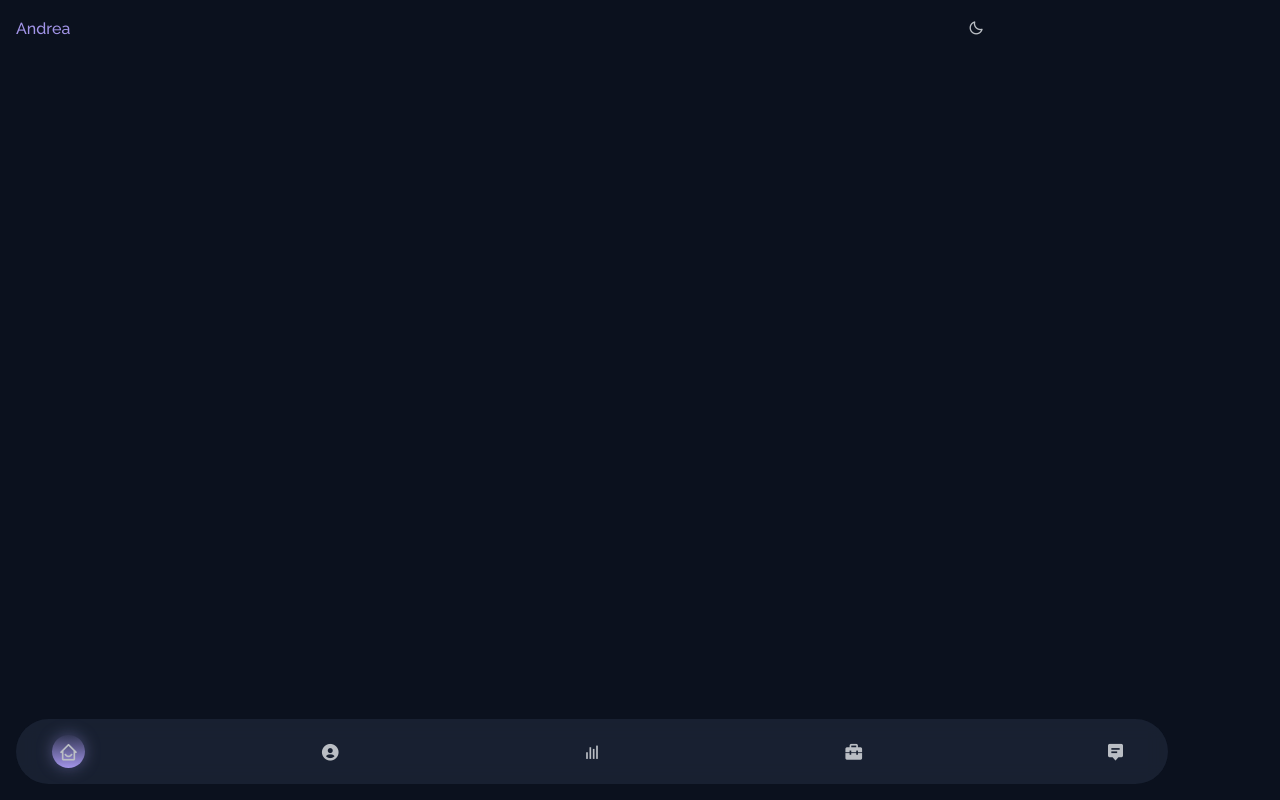
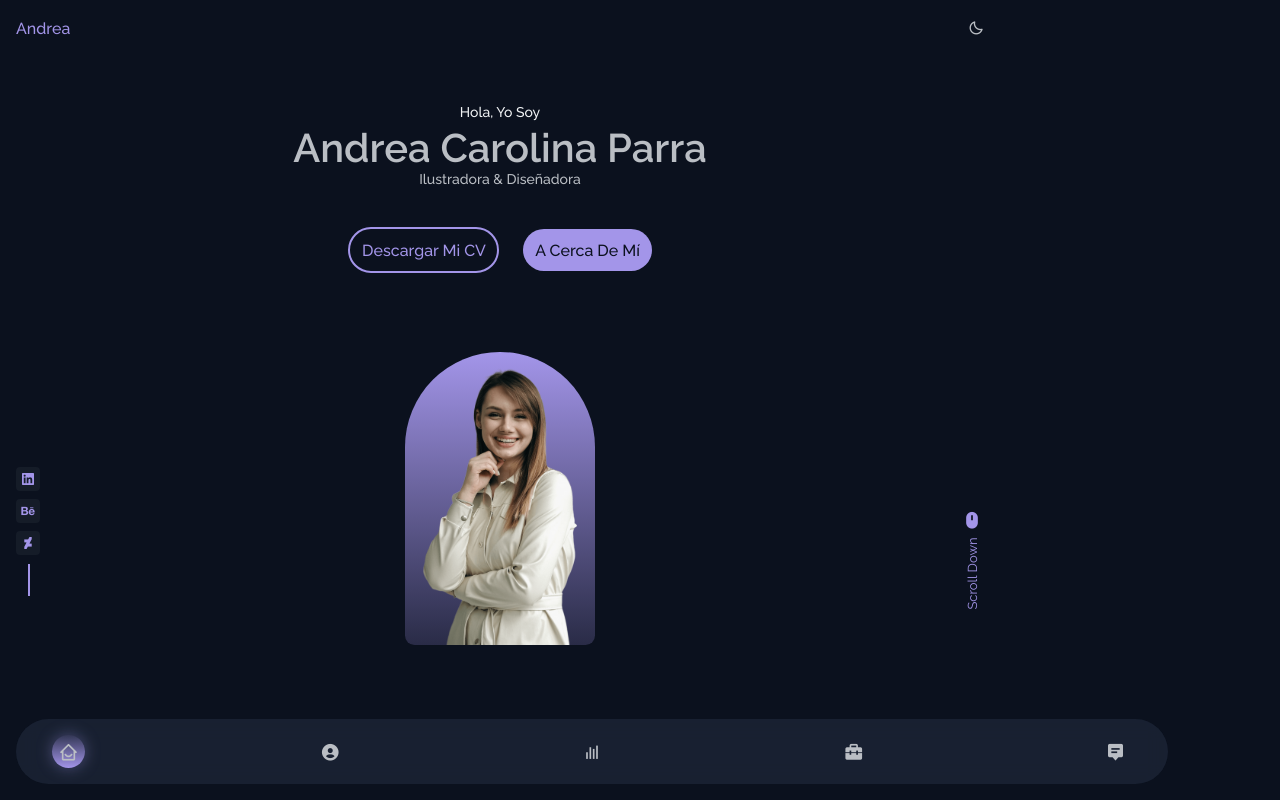
Before and after one commit to virutasoft/portfolioSiteAndreaPerezUrrutia, a plain HTML site: page index.html in a window 1280 px wide. Drawn offline with nearby package versions, Linux system fonts and the light colour scheme.

Commit message:
Home section finished, some corrections was implemented in some variables

```diff
--- a/css/styles.css
+++ b/css/styles.css
@@ -27,8 +27,9 @@
     /* fonts and typography */
     /* fonts and typography */
     --body-font:'Raleway', sans-serif;
-    --h1-font-size:1.75rem;
-    --h2-font-size:1.5rem;
+    --biggest-font-size:1.75rem;
+    --h1-font-size:1.5rem;
+    --h2-font-size:1.25rem;
     --h3-font-size:1rem;
     --normal-font-size:.938rem;
     --small-font-size:.813rem;
@@ -66,6 +67,7 @@
     box-sizing: border-box;
     padding: 0;
     margin: 0;
+    text-transform:  capitalize;
 }
 html{
     scroll-behavior: smooth;
@@ -225,3 +227,153 @@ img{
     box-shadow: 0 0 16px hsla(var(--first-hue),var(--sat), var(--lig), .4);
 }
 /* active link */
+
+/* change background header */
+
+/* change background header */
+
+/* HOME SECTION */
+.home__container{
+    position: relative;
+    row-gap: 4.9rem;
+    padding-top: 2rem;
+
+}
+
+.home__data{
+    text-align: center;
+
+}
+.home__greeting,
+.home__education{
+    font-size: var(--small-font-size);
+    font-weight: var(--font-medium);
+
+}
+
+.home__greeting{
+    display: block;
+    color: var(--title-color);
+    margin-bottom: .25rem;
+}
+
+.home__education{
+    color: var(--text-color);
+    margin-bottom: 2.5rem;
+
+}
+
+.home__name{
+    font-size: var(--biggest-font-size);
+
+}
+
+.home__img{
+    width: 160px;
+}
+
+.home__handle{
+    justify-self: center;
+    width: 190px;
+    height: 293px;
+    background: linear-gradient(180deg,
+                hsla(var(--first-hue), var(--sat), var(--lig), 1),
+                hsla(var(--first-hue), var(--sat), var(--lig), .2)
+
+                );
+    border-radius: 10rem 10rem 1rem 1rem;
+    display: flex;
+    align-items: flex-end;
+    justify-content: center;
+    overflow: hidden;
+}
+
+.home__buttons{
+    display: flex;
+    justify-content: center;
+    align-items: center;
+    gap: 1.5rem;
+}
+
+.home__social,
+.home__scroll{
+    position: absolute;
+
+}
+
+.home__social{
+    bottom: 5rem;
+    left: 0;
+    display: grid;
+    row-gap: .5rem;
+}
+
+.home__social-link{
+    width: max-content;
+    background-color: var(--container-color);
+    color: var(--first-color);
+    padding:.25rem;
+    border-radius: .25rem;
+    display: flex;
+    font-size: 1rem;
+    transition: .4s;
+}
+
+.home__social-link:hover{
+    background-color: var(--first-color);
+    color: #fff;
+}
+
+.home__social::after{
+    content: '';
+    width: 32px;
+    height: 2px;
+    background-color: var(--first-color);
+    transform: rotate(90deg) translate(16px, 3px);
+}
+
+.home__scroll{
+    color: var(--first-color);
+    right: -1.5rem;
+    bottom: 4rem;
+    display: grid;
+    row-gap: 2.25rem;
+    justify-items: center;
+}
+
+.home__scroll-icon{
+    font-size: 1.25rem;
+
+}
+
+.home__scroll-name{
+    font-size: var(--smaller-font-size);
+    transform: rotate(-90deg);
+
+}
+
+
+/* buttons */
+.button{
+    display: inline-block;
+    background-color: var(--first-color);
+    color: var(--body-color);
+    padding: .73rem;
+    border-radius: 25rem;
+    font-weight:var(--font-medium) ;
+    transition: .4s;
+}
+
+.button:hover{
+    background-color: var(--first-color-alt);
+    color: var(--body-color);
+}
+
+.button--ghost{
+    background-color: transparent;
+    border: 2px solid var(--first-color);
+    color: var(--first-color);
+}
+/* buttons */
+
+/* HOME SECTION */
--- a/index.html
+++ b/index.html
@@ -61,6 +61,48 @@
         </nav>
     </header>
 
+    <!-- MAIN -->
+    <main class="main">
+
+        <section class="home section" id="home">
+            <div class="home__container container grid">
+                <div class="home__data">
+                    <span class="home__greeting">Hola, yo soy</span>
+                    <h1 class="home__name">Andrea Carolina Parra</h1>
+                    <h3 class="home__education">Ilustradora & Diseñadora</h3>
+
+                    <div class="home__buttons">
+                        <a download="" href="pdf/Curriculum-Vitae-AndreaParraUrrutia.pdf" class="button button--ghost">Descargar mi CV</a>
+                        <a href="#about" class="button">A cerca de mí</a>
+                    </div>
+                </div>
+
+                <div class="home__handle">
+                    <img src="img/perfil.png" alt="" class="home__img">
+                </div>
+
+                <div class="home__social">
+                    <a href="https://linkedin.com" target="_blank" class="home__social-link">
+                        <i class='bx bxl-linkedin-square'></i>
+                    </a>
+                    <a href="https://behance.net" target="_blank" class="home__social-link">
+                        <i class='bx bxl-behance'></i>
+                    </a>
+                    <a href="https://deviantart.com" target="_blank" class="home__social-link">
+                        <i class='bx bxl-deviantart'></i>
+                    </a>
+                </div>
+
+                <a href="#about" class="home__scroll">
+                    <i class='bx bxs-mouse home__scroll-icon'></i>
+                    <span class="home__scroll-name">scroll down</span>
+                </a>
+            </div>
+        </section>
+
+    </main>
+    <!-- MAIN -->
+
 
 
 
```
Also changed, not shown: 2 other files.
